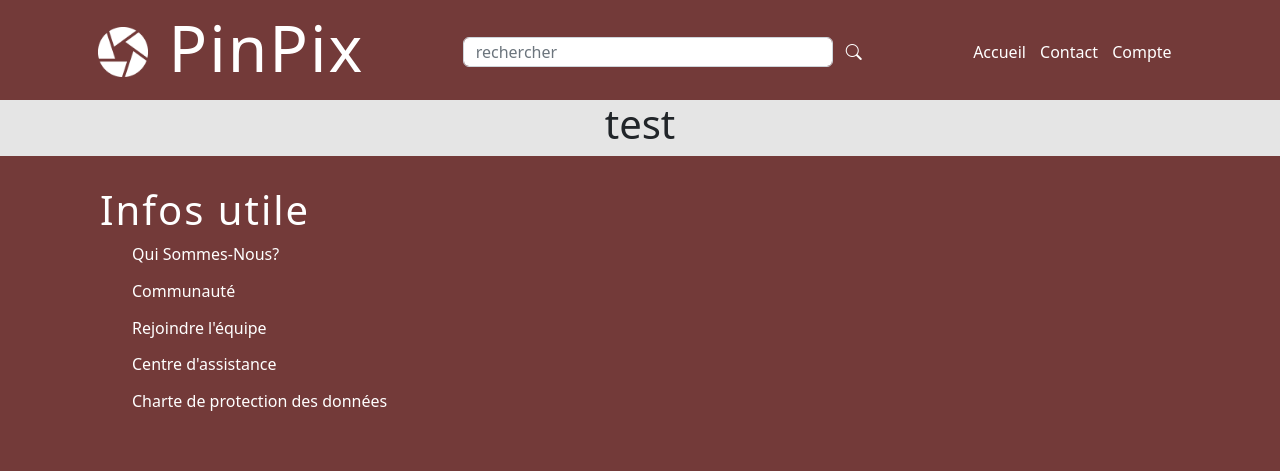
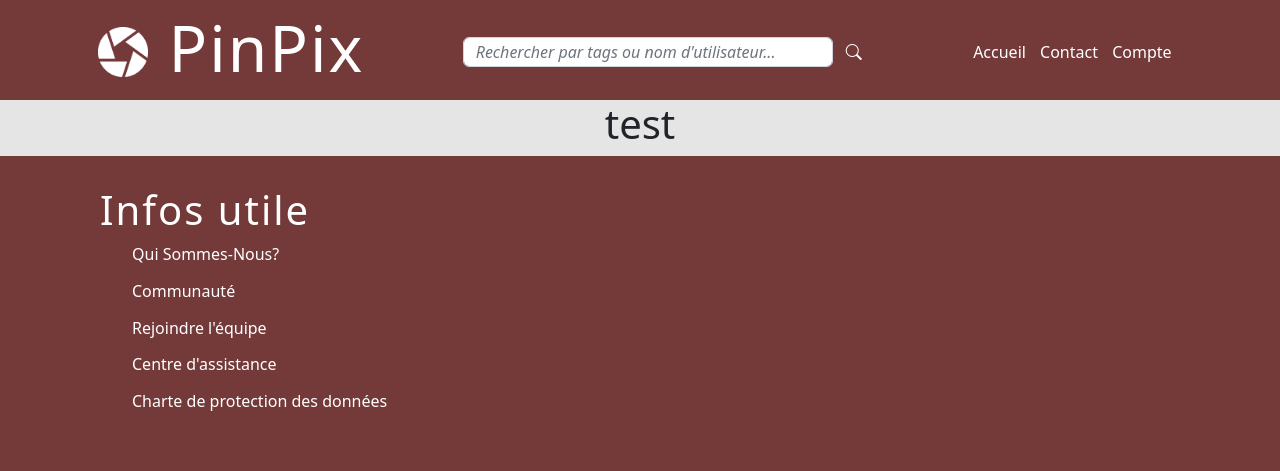
Before and after one commit to Musa-f/Pinpix, a PHP site: page /view/profil.php in a window 1280 px wide. Shown: the top 471 px of the page. Run offline with PHP 8.4, Linux system fonts and the light colour scheme.

Commit message:
change header footer

```diff
--- a/Site/assets/css/styleall.css
+++ b/Site/assets/css/styleall.css
@@ -51,6 +51,7 @@ nav {
 #recherche{
     width: 370px;
     height: 30px;
+    font-style: italic;
 }
 
 nav ul {
--- a/Site/view/header.php
+++ b/Site/view/header.php
@@ -23,7 +23,7 @@
             <form method="post">
                 <div class="row justify-content-center">
                     <div class="col-12 form-group d-flex flex-row">
-                        <input type="text" name="recherche" id="recherche" placeholder="rechercher" class="form-control">
+                        <input type="text" name="recherche" id="recherche" placeholder="Rechercher par tags ou nom d'utilisateur..." class="form-control">
                         <button type="submit" name="submit" class="btn ">
                             <i class="bi bi-search text-white"></i>
                         </button>
```
